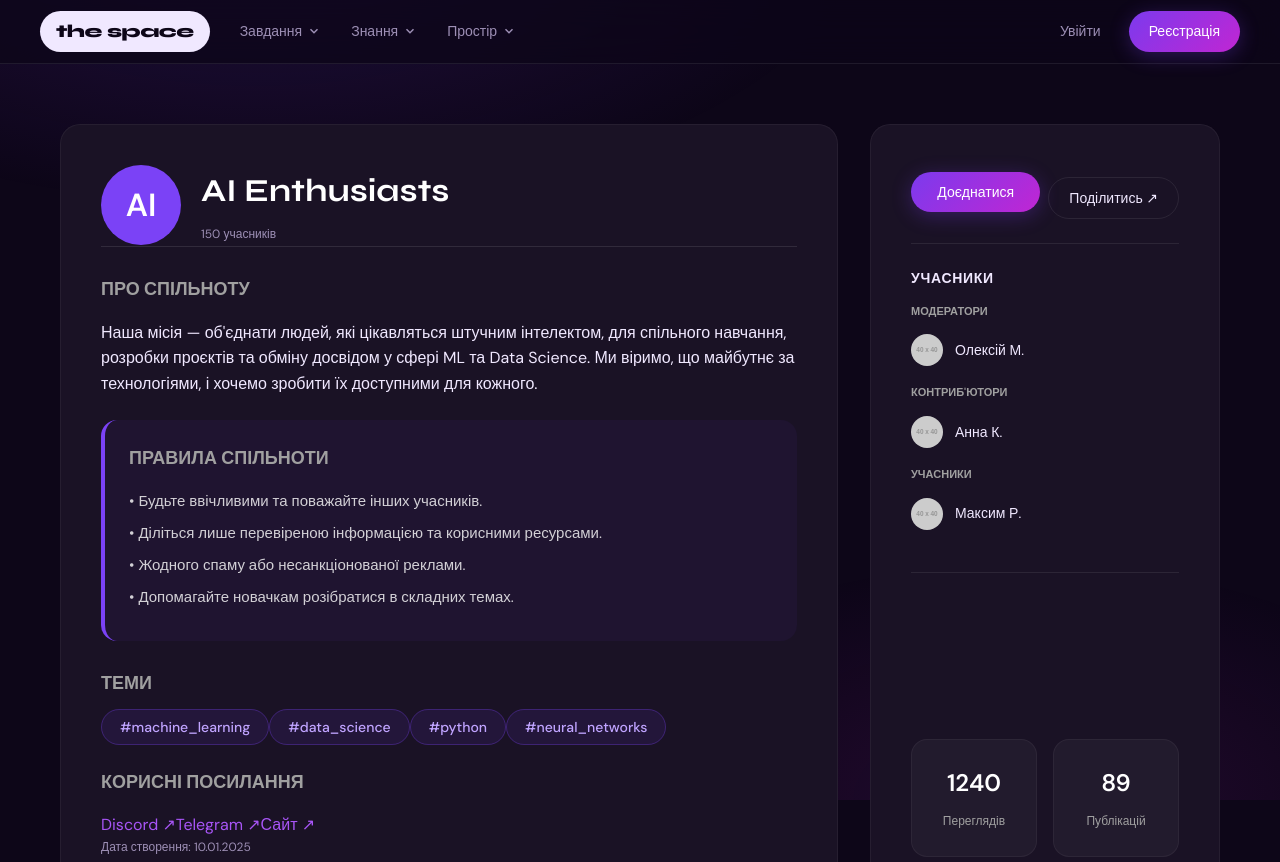
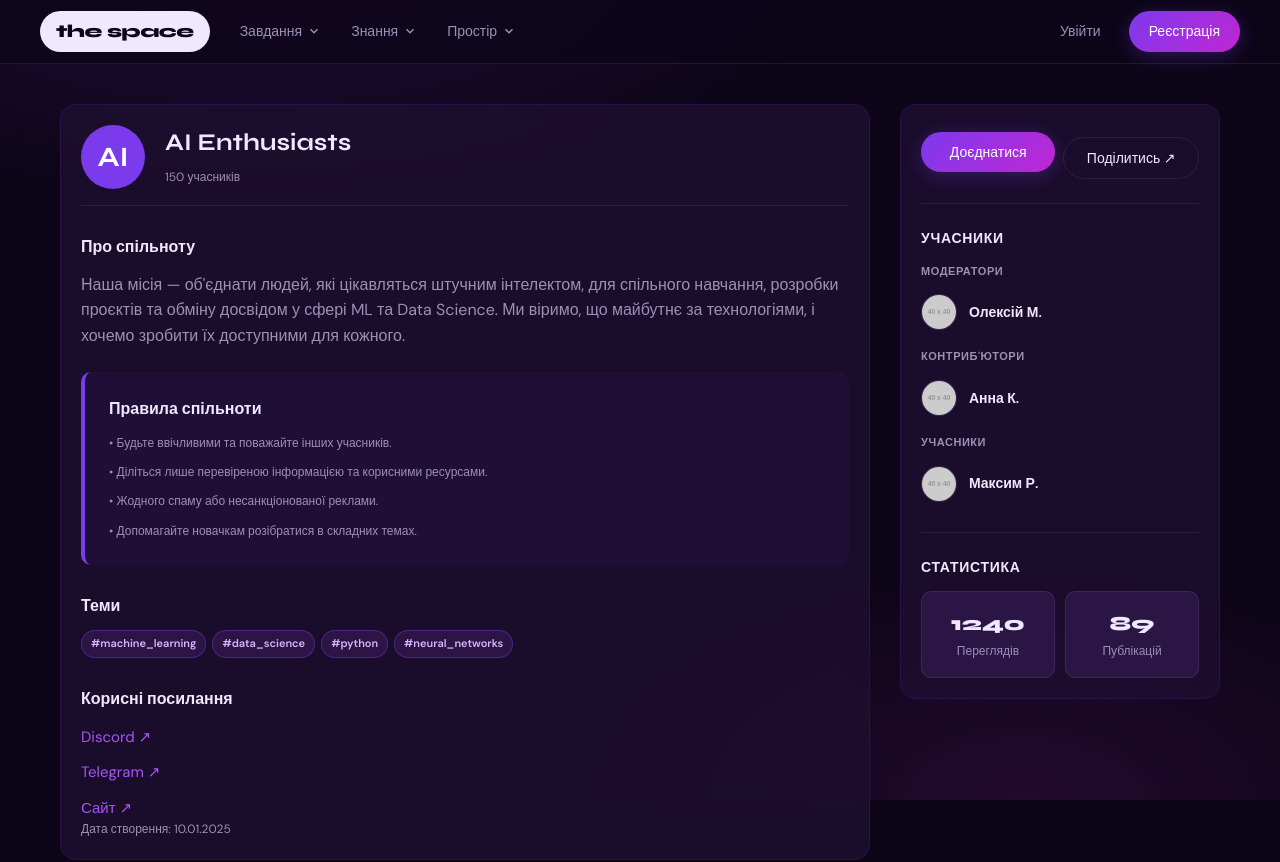
Before and after one commit to AndriyPastukh/the-space, a React (Vite) app in the folder frontend/: page /communities/1 in a window 1280 px wide. Shown: the top 862 px of the page. Built offline with nearby package versions, Linux system fonts and the light colour scheme.

Commit message:
fix style collapse on details pages

```diff
--- a/frontend/src/assets/styles/DetailsPage.css
+++ b/frontend/src/assets/styles/DetailsPage.css
@@ -42,6 +42,39 @@
     flex-direction: column;
     align-items: flex-end;
     flex-shrink: 0;
+}
+
+.entity-header-flex {
+    display: flex;
+    align-items: center;
+    gap: 20px;
+}
+
+.entity-avatar {
+    width: 64px;
+    height: 64px;
+    background: var(--purple);
+    border-radius: var(--radius-sm);
+    display: flex;
+    align-items: center;
+    justify-content: center;
+    font-size: 28px;
+    font-weight: 700;
+    color: #fff;
+    font-family: var(--font-head);
+    flex-shrink: 0;
+}
+
+.entity-avatar.circle {
+    border-radius: 50%;
+}
+
+.info-box {
+    background: rgba(124, 58, 237, 0.05);
+    padding: 24px;
+    border-radius: var(--radius-sm);
+    border-left: 4px solid var(--purple);
+    margin-top: 24px;
 }
 
 .archive-banner {
@@ -203,9 +236,32 @@
     background: var(--surface2);
 }
 
-@media (max-width: 768px) {
+.role-label {
+    color: var(--text-muted);
+    font-size: 11px;
+    text-transform: uppercase;
+    letter-spacing: 0.05em;
+    margin-bottom: 8px;
+    font-weight: 700;
+}
+
+.member-row {
+    display: flex;
+    align-items: center;
+    gap: 12px;
+    padding: 6px 0;
+}
+
+@media (max-width: 992px) {
     .td-layout {
         flex-direction: column;
+    }
+
+    .td-sidebar-wrap {
+        width: 100%;
+        min-width: 100%;
+        position: static;
+        margin-top: 24px;
     }
 
     .td-header {
--- a/frontend/src/pages/CommunityDetailsPage/CommunityDetailsPage.css
+++ /dev/null
@@ -1,175 +0,0 @@
-/* CommunityDetailsPage.css */
-
-.task-details-page {
-  padding: 60px 20px;
-  display: flex;
-  justify-content: center;
-}
-
-.td-layout {
-  max-width: 1440px;
-  width: 100%;
-  display: flex;
-  align-items: stretch;
-  gap: 32px;
-}
-
-.td-main {
-  flex: 2.5;
-  display: flex;
-}
-
-.td-sidebar-wrap {
-  flex: 1;
-  min-width: 350px;
-  display: flex;
-}
-
-.card {
-  background: #1a1225;
-  border: 1px solid rgba(255, 255, 255, 0.05);
-  border-radius: 20px;
-  padding: 40px;
-  width: 100%;
-  display: flex;
-  flex-direction: column;
-}
-
-/* ШАПКА */
-.community-header-flex {
-  display: flex;
-  align-items: center;
-  gap: 20px;
-}
-
-.community-avatar-circle {
-  width: 80px;
-  height: 80px;
-  background: var(--accent-purple, #7b42f6);
-  border-radius: 50%;
-  display: flex;
-  align-items: center;
-  justify-content: center;
-  font-size: 32px;
-  font-weight: bold;
-  color: white;
-}
-
-.td-title-large {
-  font-size: 32px;
-  margin: 0;
-  color: white;
-}
-
-/* ПРАВИЛА */
-.community-rules-box {
-  background: rgba(123, 66, 246, 0.05);
-  padding: 24px;
-  border-radius: 16px;
-  border-left: 4px solid #7b42f6;
-  margin-top: 24px;
-}
-
-.rules-list {
-  list-style: none;
-  padding: 0;
-  margin: 0;
-}
-
-.rules-list li {
-  font-size: 15px;
-  color: rgba(255, 255, 255, 0.8);
-  margin-bottom: 8px;
-}
-
-/* СЕКЦІЇ ТА ТЕГИ */
-.td-section-title-large {
-  font-size: 18px;
-  color: #a0a0a0;
-  margin-bottom: 16px;
-  text-transform: uppercase;
-  font-weight: 700;
-}
-
-.tag-large {
-  background: rgba(123, 66, 246, 0.1);
-  border: 1px solid rgba(123, 66, 246, 0.3);
-  color: #c0a4ff;
-  padding: 8px 18px;
-  border-radius: 30px;
-  font-size: 14px;
-  font-weight: 500;
-}
-
-/* САЙДБАР ТА РОЛІ */
-.role-label-sidebar {
-  color: #a0a0a0;
-  font-size: 11px;
-  text-transform: uppercase;
-  margin-bottom: 8px;
-  font-weight: 700;
-}
-
-.member-row-sidebar {
-  display: flex;
-  align-items: center;
-  gap: 12px;
-  padding: 6px 0;
-}
-
-.avatar-sidebar {
-  width: 32px;
-  height: 32px;
-  border-radius: 50%;
-}
-
-/* СТАТИСТИКА (Стиль цифр як у твоєму зразку) */
-.td-stats {
-  margin-top: auto;
-}
-
-.stats-grid-sidebar {
-  display: grid;
-  grid-template-columns: 1fr 1fr;
-  gap: 16px;
-}
-
-.stat-item {
-  background: rgba(255, 255, 255, 0.04);
-  padding: 24px 10px;
-  border-radius: 16px;
-  text-align: center;
-  border: 1px solid rgba(255, 255, 255, 0.05);
-}
-
-.stat-number {
-  /* Тепер без !important та без зовнішнього імпорту */
-  font-size: 24px;
-  font-weight: 800;
-  display: block;
-  color: white;
-  margin-bottom: 4px;
-}
-
-.stat-label {
-  font-size: 12px;
-  color: #a0a0a0;
-}
-
-.card-divider-heavy {
-  height: 1px;
-  background: rgba(255, 255, 255, 0.1);
-  width: 100%;
-}
-
-/* АДАПТИВНІСТЬ */
-@media (max-width: 1100px) {
-  .td-layout {
-    flex-direction: column;
-  }
-  .td-sidebar-wrap {
-    width: 100%;
-    order: 2;
-    margin-top: 24px;
-  }
-}
--- a/frontend/src/pages/CommunityDetailsPage/CommunityDetailsPage.tsx
+++ b/frontend/src/pages/CommunityDetailsPage/CommunityDetailsPage.tsx
@@ -1,6 +1,6 @@
 import React, { useState } from "react";
 import { useParams } from "react-router-dom";
-import "./CommunityDetailsPage.css";
+import "../../assets/styles/DetailsPage.css";
 
 interface CommunityMember {
   id: number;
@@ -44,54 +44,56 @@ const CommunityDetailsPage: React.FC = () => {
       <div className="td-layout">
 
         <div className="td-main">
-          <div className="card main-card">
+          <div className="card mb-24">
             <div className="td-header">
-              <div className="community-header-flex">
-                <div className="community-avatar-circle">AI</div>
+              <div className="entity-header-flex">
+                <div className="entity-avatar circle">AI</div>
                 <div>
-                  <h2 className="td-title-large">{community.name}</h2>
-                  <div className="team-stats-row">
-                    <span className="text-sm-muted">{community.memberCount} учасників</span>
+                  <h2 className="td-title">{community.name}</h2>
+                  <div className="text-sm-muted mt-8">
+                    {community.memberCount} учасників
                   </div>
                 </div>
               </div>
             </div>
 
-            <div className="card-divider-heavy mt-24 mb-32"></div>
+            <div className="card-divider mt-16 mb-24"></div>
 
             <div className="td-content">
               <section className="td-section">
-                <h3 className="td-section-title-large">Про спільноту</h3>
-                <p className="td-text-large">{community.description}</p>
+                <h3 className="td-section-title">Про спільноту</h3>
+                <p className="td-text">{community.description}</p>
               </section>
 
-              <section className="td-section community-rules-box">
-                <h3 className="td-section-title-large">Правила спільноти</h3>
-                <ul className="rules-list">
+              <section className="info-box">
+                <h3 className="td-section-title">Правила спільноти</h3>
+                <ul className="td-list">
                   {community.rules.map((rule, index) => (
-                    <li key={index}>• {rule}</li>
+                    <li key={index} className="text-sm-muted">• {rule}</li>
                   ))}
                 </ul>
               </section>
 
               <section className="td-section">
-                <h3 className="td-section-title-large">Теми</h3>
-                <div className="tags-large">
+                <h3 className="td-section-title">Теми</h3>
+                <div className="tags">
                   {community.topics.map(topic => (
-                    <span key={topic} className="tag-large topic-tag">{topic}</span>
+                    <span key={topic} className="tag">{topic}</span>
                   ))}
                 </div>
               </section>
 
               <section className="td-section mt-24">
-                <h3 className="td-section-title-large">Корисні посилання</h3>
-                <div className="social-links-list-large">
+                <h3 className="td-section-title">Корисні посилання</h3>
+                <ul className="td-list">
                   {community.links.map(link => (
-                    <a key={link.label} href={link.url} target="_blank" rel="noreferrer" className="text-purple">
-                      {link.label} ↗
-                    </a>
+                    <li key={link.label}>
+                      <a href={link.url} target="_blank" rel="noreferrer">
+                        {link.label} ↗
+                      </a>
+                    </li>
                   ))}
-                </div>
+                </ul>
               </section>
               <p className="text-sm-muted mt-auto pt-24 fs-12">Дата створення: {community.createdAt}</p>
             </div>
@@ -99,11 +101,14 @@ const CommunityDetailsPage: React.FC = () => {
         </div>
 
         <aside className="td-sidebar-wrap">
-          <div className="card sidebar-card">
+          <div className="card td-sidebar">
             <div className="sidebar-actions">
-              <button className="btn btn-primary btn-block" onClick={() => setJoinStatus('pending')}>
-                {joinStatus === 'pending' ? 'Запит надіслано' : 'Доєднатися'}
-              </button>
+              {joinStatus === 'guest' && (
+                <button className="btn btn-primary btn-block" onClick={() => setJoinStatus('pending')}>Доєднатися</button>
+              )}
+              {joinStatus === 'pending' && (
+                <button className="btn btn-secondary btn-block" disabled>Запит надіслано</button>
+              )}
               <button className="btn btn-outline btn-block mt-12">Поділитись ↗</button>
             </div>
 
@@ -113,13 +118,13 @@ const CommunityDetailsPage: React.FC = () => {
               <h3 className="td-sidebar-heading mb-12">Учасники</h3>
               {['Moderator', 'Contributor', 'Member'].map(role => (
                 <div key={role} className="roster-group mb-12">
-                  <p className="role-label-sidebar">
+                  <p className="role-label">
                     {role === 'Moderator' ? 'Модератори' : role === 'Contributor' ? 'Контриб\'ютори' : 'Учасники'}
                   </p>
                   {members.filter(m => m.role === role).map(m => (
-                    <div key={m.id} className="member-row-sidebar">
-                      <img src={m.avatar} className="avatar-sidebar" alt="" />
-                      <span className="text-white fs-14">{m.name}</span>
+                    <div key={m.id} className="member-row">
+                      <img src={m.avatar} className="avatar avatar-sm" alt="" />
+                      <span className="text-white fs-14 fw-600">{m.name}</span>
                     </div>
                   ))}
                 </div>
@@ -129,14 +134,15 @@ const CommunityDetailsPage: React.FC = () => {
             <div className="card-divider mt-auto my-24"></div>
 
             <div className="td-stats">
-              <div className="stats-grid-sidebar">
-                <div className="stat-item">
-                  <span className="stat-number">{community.statistics.views}</span>
-                  <span className="stat-label">Переглядів</span>
+              <h3 className="td-sidebar-heading mb-12">Статистика</h3>
+              <div className="stats-grid">
+                <div className="stat-box">
+                  <p className="stat-val">{community.statistics.views}</p>
+                  <p className="text-sm-muted">Переглядів</p>
                 </div>
-                <div className="stat-item">
-                  <span className="stat-number">{community.statistics.posts}</span>
-                  <span className="stat-label">Публікацій</span>
+                <div className="stat-box">
+                  <p className="stat-val">{community.statistics.posts}</p>
+                  <p className="text-sm-muted">Публікацій</p>
                 </div>
               </div>
             </div>
--- a/frontend/src/pages/TaskDetailsPage/TaskDetailsPage.tsx
+++ b/frontend/src/pages/TaskDetailsPage/TaskDetailsPage.tsx
@@ -152,7 +152,7 @@ const TaskDetailsPage: React.FC = () => {
                   {truncateText(taskDetails.title ?? "", 100)}
                 </h2>
 
-                <div className="text-sm-muted">
+                <div className="text-sm-muted mt-8">
                   {getRelativeTime(taskDetails.createdAt)}
                 </div>
               </div>
--- a/frontend/src/pages/TeamDetailsPage/TeamDetailsPage.css
+++ /dev/null
@@ -1,73 +0,0 @@
-.team-header-flex {
-  display: flex;
-  align-items: center;
-  gap: 16px;
-}
-
-.team-avatar-square {
-  width: 60px;
-  height: 60px;
-  background: var(--accent-purple, #7b42f6);
-  border-radius: 12px;
-  display: flex;
-  align-items: center;
-  justify-content: center;
-  font-size: 24px;
-  font-weight: bold;
-  color: white;
-}
-
-.team-stats-row {
-  margin-top: 4px;
-}
-
-.social-links-list {
-  display: flex;
-  gap: 16px;
-}
-
-.role-label {
-  color: var(--text-sm-muted, #a0a0a0);
-  font-size: 11px;
-  text-transform: uppercase;
-  letter-spacing: 0.5px;
-  margin-bottom: 8px;
-  font-weight: 600;
-}
-
-.member-row {
-  display: flex;
-  align-items: center;
-  gap: 10px;
-  padding: 4px 0;
-}
-
-.stats-grid {
-  display: grid;
-  grid-template-columns: 1fr 1fr;
-  gap: 12px;
-}
-
-.stat-box {
-  background: rgba(255, 255, 255, 0.05);
-  padding: 12px;
-  border-radius: 8px;
-  text-align: center;
-}
-
-.stat-val {
-  font-size: 18px;
-  font-weight: 700;
-  display: block;
-}
-
-@media (max-width: 768px) {
-  .td-layout {
-    display: flex;
-    flex-direction: column;
-  }
-  .td-sidebar-wrap {
-    order: 2;
-    margin-top: 24px;
-  }
-}
```
Also changed, not shown: frontend/src/pages/TeamDetailsPage/TeamDetailsPage.tsx (+15 -14 lines).
